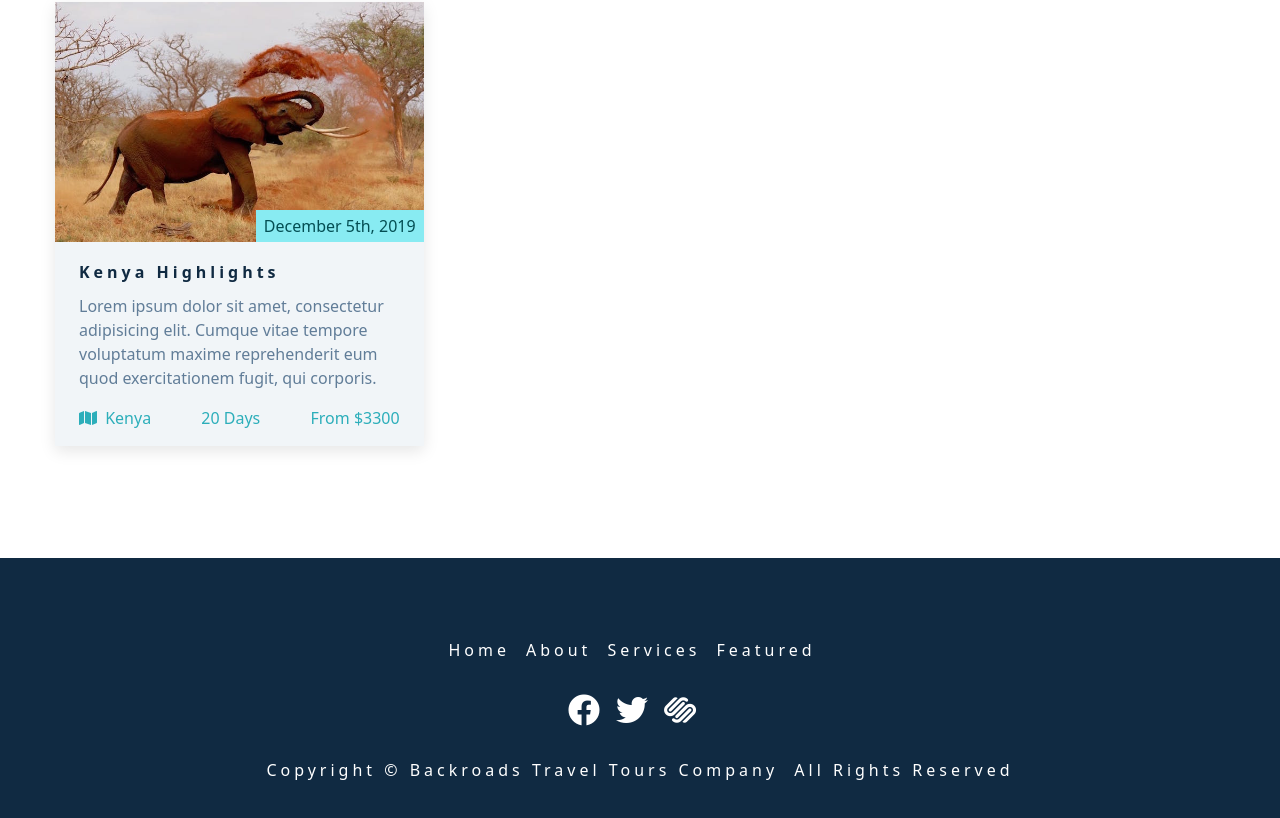
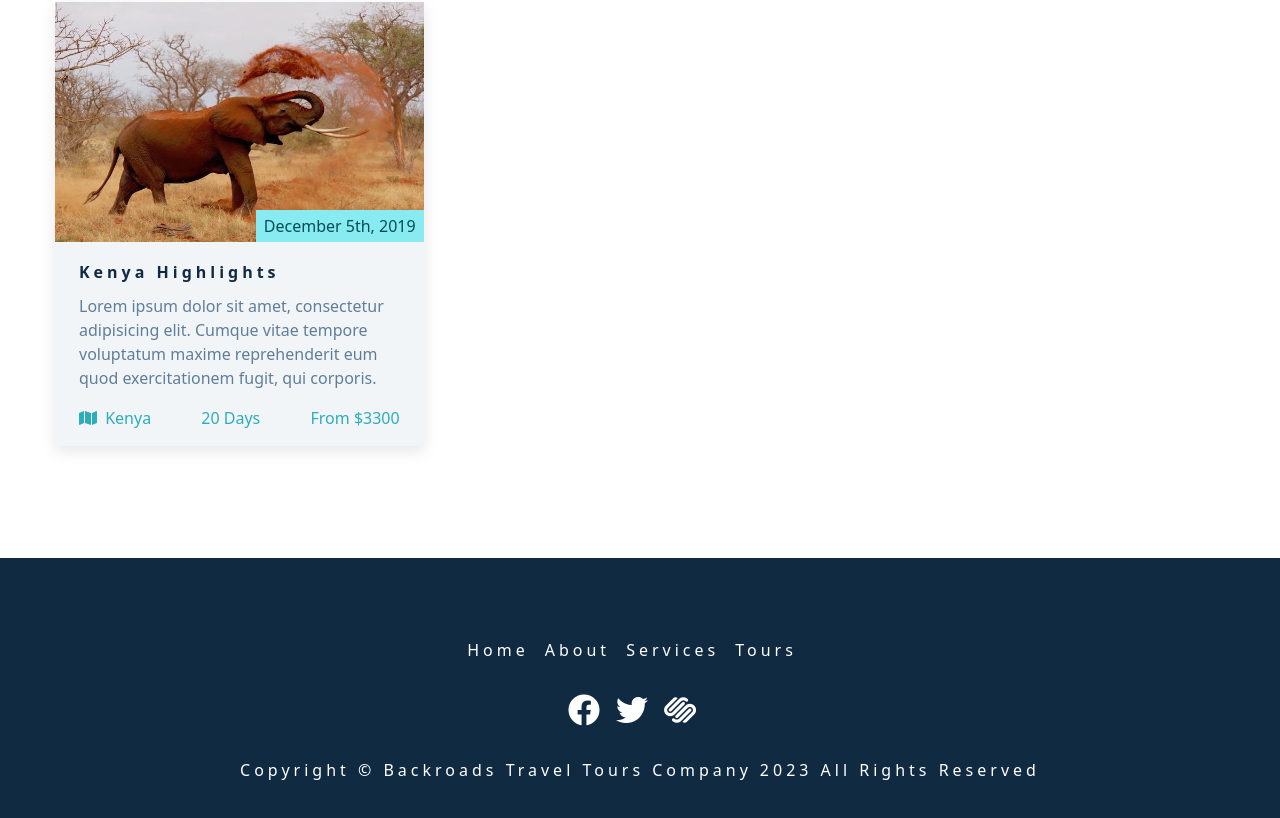
Before and after one commit to damlahub/React, a React (Create React App) app in the folder Backroads App/backroads-app/: page / in a window 1280 px wide. Shown: the part 2561-3379 px from the top of the page. Built offline with nearby package versions, Linux system fonts and the light colour scheme.

Commit message:
Backroads App | Footer düzenlendi.

```diff
--- a/Backroads App/backroads-app/src/components/Footer.js
+++ b/Backroads App/backroads-app/src/components/Footer.js
@@ -1,39 +1,36 @@
 import React from 'react'
-
+import { pageLinks, pageIcons } from '../data';
 const Footer = () => {
   return (
     <footer className="section footer">
       <ul className="footer-links">
-        <li>
-          <a href="#home" className="footer-link">home</a>
-        </li>
-        <li>
-          <a href="#about" className="footer-link">about</a>
-        </li>
-        <li>
-          <a href="#services" className="footer-link">services</a>
-        </li>
-        <li>
-          <a href="#featured" className="footer-link">featured</a>
-        </li>
+        {
+          pageLinks.map((link) => {
+            const { id, name, href } = link;
+            return (
+              <li key={id}>
+                <a href={href} className="footer-link"> {name} </a>
+              </li>
+            )
+          })
+        }
       </ul>
       <ul className="footer-icons">
-        <li>
-          <a href="https://www.twitter.com" target="_blank" className="footer-icon"
-          ><i className="fab fa-facebook"></i></a>
-        </li>
-        <li>
-          <a href="https://www.twitter.com" target="_blank" className="footer-icon"
-          ><i className="fab fa-twitter"></i></a>
-        </li>
-        <li>
-          <a href="https://www.twitter.com" target="_blank" className="footer-icon"
-          ><i className="fab fa-squarespace"></i></a>
-        </li>
+        {
+          pageIcons.map((linkIcon) => {
+            const { id, icon, href } = linkIcon;
+            return (
+              <li key={id}>
+                <a href={href} target="_blank" className="footer-icon"
+                ><i className={icon}></i></a>
+              </li>
+            )
+          })
+        }
       </ul>
       <p className="copyright">
         copyright &copy; Backroads travel tours company
-        <span id="date"></span> all rights reserved
+        <span id="date">{new Date().getFullYear()}</span> all rights reserved
       </p>
     </footer>
   )
```
